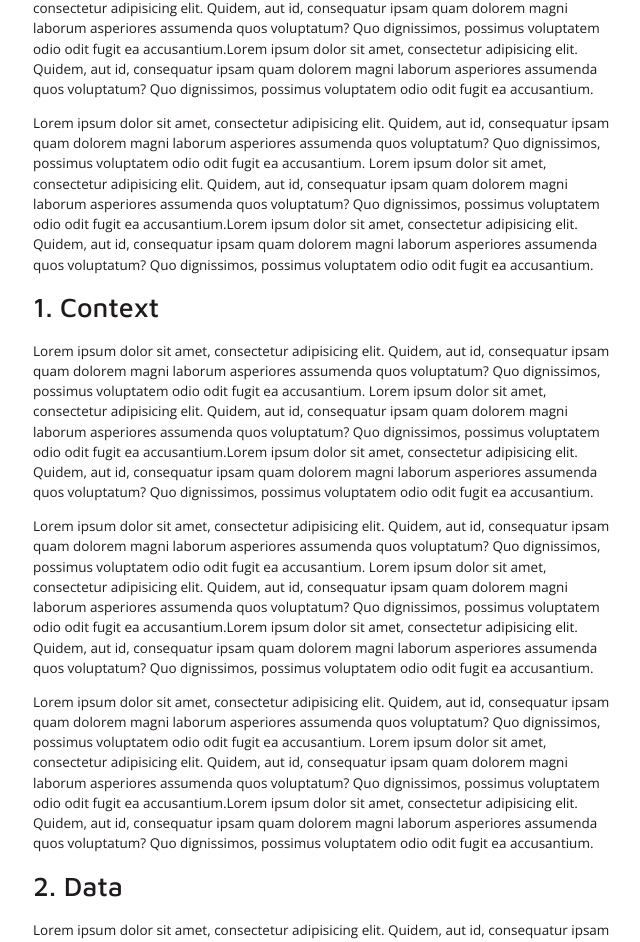
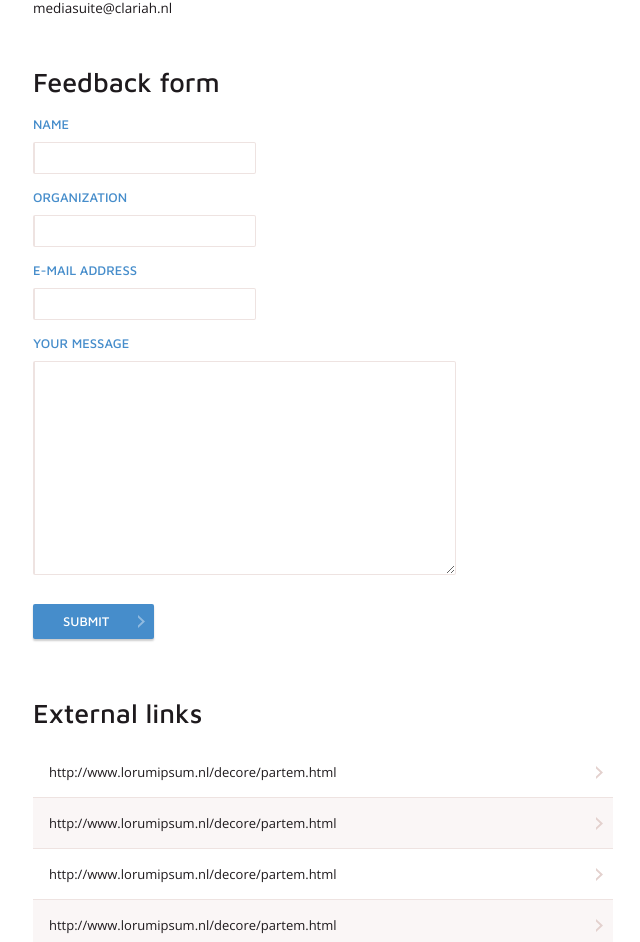
Before and after one commit to Frontwise/mediasuite-design, a React (Create React App) app: page / in a window 1280 px wide. Shown: the part 497-1439 px from the top of the page, without its empty margins (402-1042 px from the left). Built offline with nearby package versions, Linux system fonts and the light colour scheme.

Commit message:
Add contact page.

```diff
--- a/src/components/App/Cases.js
+++ b/src/components/App/Cases.js
@@ -7,6 +7,7 @@ import Data from '../Data/Data';
 import Tools from '../Tools/Tools';
 import About from '../About/About';
 import Docs from '../Docs/Docs';
+import Contact from '../Contact/Contact';
 import {text} from '../../data/Text';
 
 /**
@@ -45,4 +46,5 @@ export default [
   newCase('Tools', (<Tools />)),
   newCase('About', (<About />)),
   newCase('Docs', (<Docs />)),
+  newCase('Contact', (<Contact />)),
 ]
--- /dev/null
+++ b/src/components/Contact/Contact.js
@@ -0,0 +1,75 @@
+import React, { Component } from 'react';
+import { Page, Header } from '../';
+import TOC from '../TOC/TOC';
+
+export default class Contact extends Component {
+
+  render() {
+
+    return (
+      <Page header={<Header.Examples.NotLoggedIn active="contact" />} className="page Contact">
+
+        <TOC children={[
+          {
+            title: <span>Contact information</span>,
+            indentation: 0,
+            anchor: 'contact-info',
+            elem: <div>
+              <h1>Contact information</h1>
+              <p>Lorem ipsum dolor sit amet, consectetur adipisicing elit. Quidem, aut id, consequatur ipsam quam dolorem magni laborum asperiores assumenda quos voluptatum? Quo dignissimos, possimus voluptatem odio odit fugit ea accusantium. Lorem ipsum dolor sit amet, consectetur adipisicing elit. Quidem, aut id, consequatur ipsam quam dolorem magni laborum asperiores assumenda quos voluptatum? Quo dignissimos, possimus voluptatem odio odit fugit ea accusantium.Lorem ipsum dolor sit amet, consectetur adipisicing elit. Quidem, aut id, consequatur ipsam quam dolorem magni laborum asperiores assumenda quos voluptatum? Quo dignissimos, possimus voluptatem odio odit fugit ea accusantium.</p>
+              <p>
+                Qualisque 12<br/>
+                123AB Signiferumque<br/>
+                01 23 45 67 89<br/>
+                mediasuite@clariah.nl
+              </p>
+            </div>,
+          },
+          {
+            title: <span>Feedback form</span>,
+            indentation: 0,
+            anchor: 'context',
+            elem: <div>
+              <h1>Feedback form</h1>
+              <form>
+                {['Name', 'Organization', 'E-mail address'].map((label) => <span>
+                  <label className="label">{ label }</label>
+                  <input type="text"/>
+                </span> )}
+
+                <label className="label">Your message</label>
+                <textarea></textarea>
+                <br />
+
+                <input type="submit" className="btn primary"/>
+              </form>
+            </div>,
+          },
+          {
+            title: <span>External links</span>,
+            indentation: 0,
+            anchor: 'links',
+            elem: <div>
+              <h1>External links</h1>
+              <div className="external-links">
+                <a href="http://www.lorumipsum.nl/decore/partem.html">
+                  http://www.lorumipsum.nl/decore/partem.html
+                </a>
+                <a href="http://www.lorumipsum.nl/decore/partem.html">
+                  http://www.lorumipsum.nl/decore/partem.html
+                </a>
+                <a href="http://www.lorumipsum.nl/decore/partem.html">
+                  http://www.lorumipsum.nl/decore/partem.html
+                </a>
+                <a href="http://www.lorumipsum.nl/decore/partem.html">
+                  http://www.lorumipsum.nl/decore/partem.html
+                </a>
+              </div>
+            </div>,
+          },
+        ]} />
+
+      </Page>
+    );
+  }
+}
--- /dev/null
+++ b/src/components/Contact/Contact.scss
@@ -0,0 +1,38 @@
+.page.Contact {
+  color: #1E1A1D;
+
+  .TOC {
+    max-width: $maxTextBodyWidth;
+    margin: auto;
+
+    .child {
+      margin-bottom: 50px;
+    }
+  }
+
+  form {
+    .btn {
+      margin-left: 0;
+    }
+  }
+
+  .external-links {
+    a {
+      display: block;
+      padding: 16px;
+      border-bottom: 0.5px solid $clGreyTint;
+      font-size: 13px;
+      color: inherit;
+      text-decoration: none;
+      background: no-repeat $arrowRightUrl right 10px center;
+
+      &:nth-child(even) {
+        background-color: $clGrey;
+      }
+
+      &:hover {
+        background-color: $clGreyTint;
+      }
+    }
+  }
+}
--- a/src/components/index.scss
+++ b/src/components/index.scss
@@ -11,3 +11,4 @@
 @import './About/About.scss';
 @import './Docs/Docs.scss';
 @import './TOC/TOC.scss';
+@import './Contact/Contact.scss';
--- a/src/style/_layout.scss
+++ b/src/style/_layout.scss
@@ -60,6 +60,7 @@ p{
   margin: 10px;
   background-color: $clGrey;
   color: $clDark;
+  border-width: 0;
 
   &:hover{
     background-color: lighten($clGrey, 5);
```
